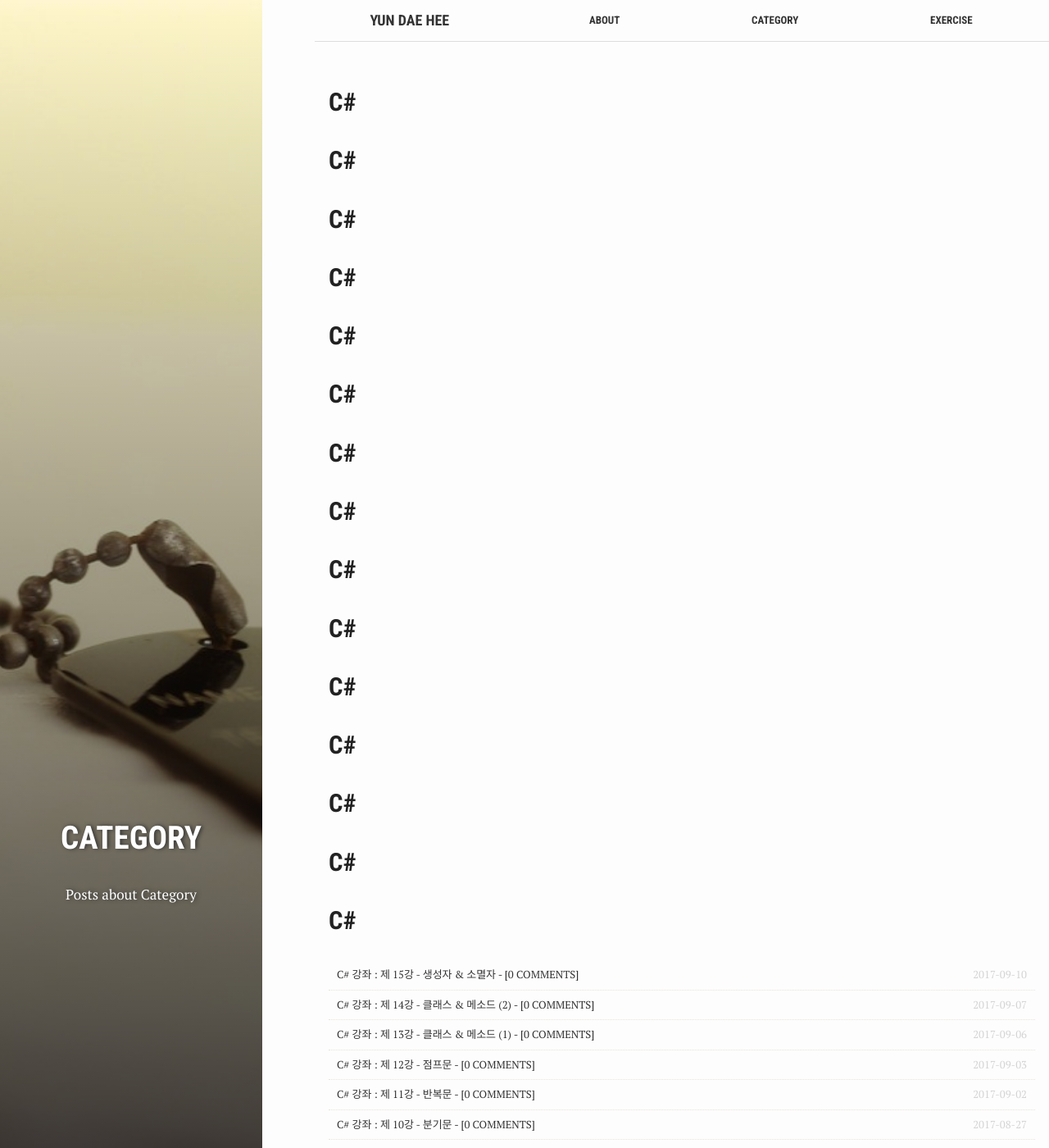
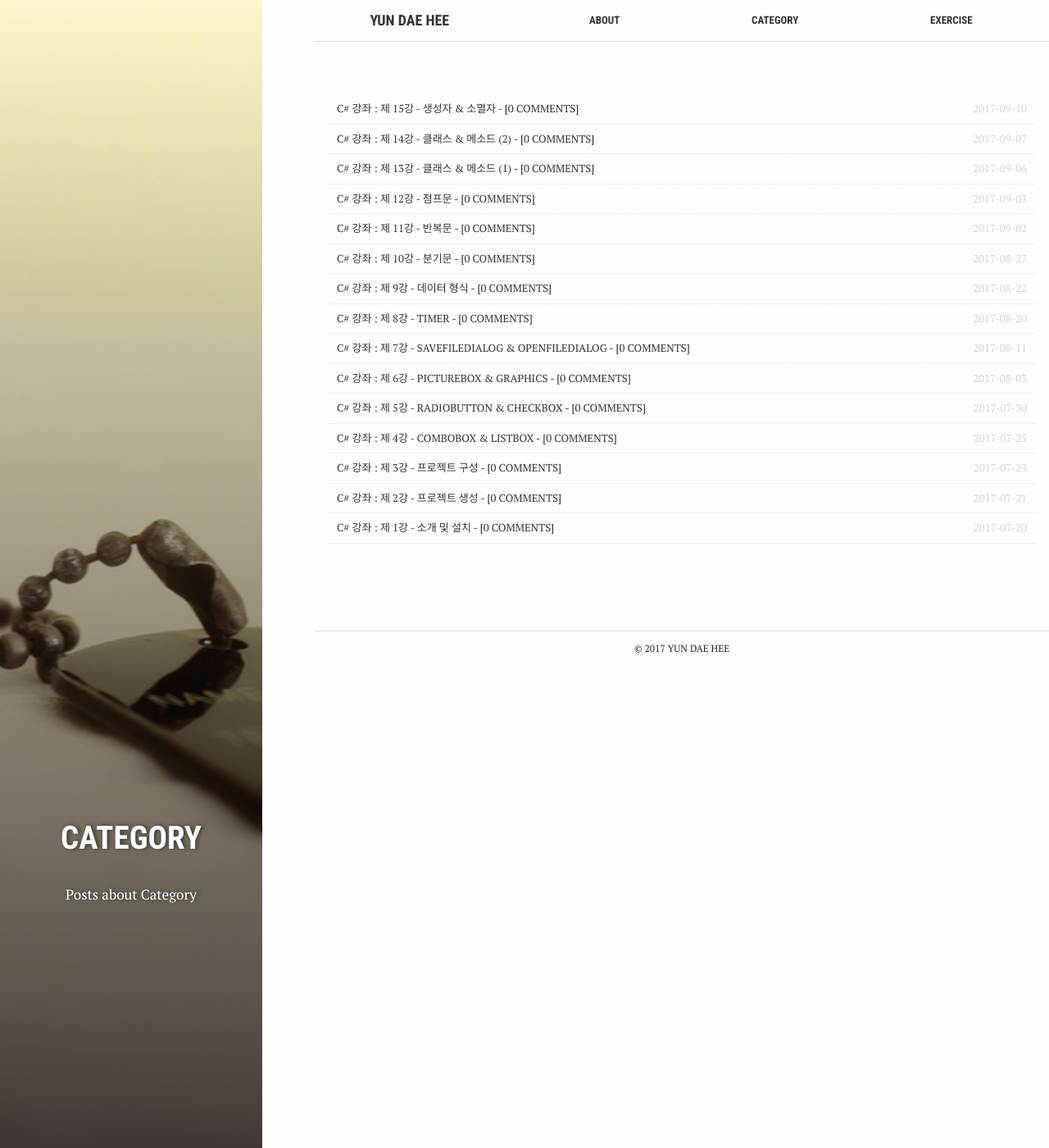
Before and after one commit to test076923/test076923.github.io, a Jekyll site: the page built from archive.md, in a window 1280 px wide and 1400 px high. Shown: the whole window at 82% size. Built offline with Jekyll 4.4.1, drawn with Linux system fonts in a browser that asks for light colours; comment, search, counter and statistics services are not loaded.

Commit message:
Update archive.md

```diff
--- a/archive.md
+++ b/archive.md
@@ -13,13 +13,13 @@ active: Category
   {% assign posts = tag | last %}
 
 
-{% for post in posts %}
-  {% if post.categories contains "posts" %}
+
+{% if post.categories contains "posts" %}
 
 <h2 class="category-key" id="{{ t | downcase }}">{{ t | capitalize }}</h2>
 
-  {% endif %}
-{% endfor %}
+{% endif %}
+
 
 
   <ul class="year">
```
